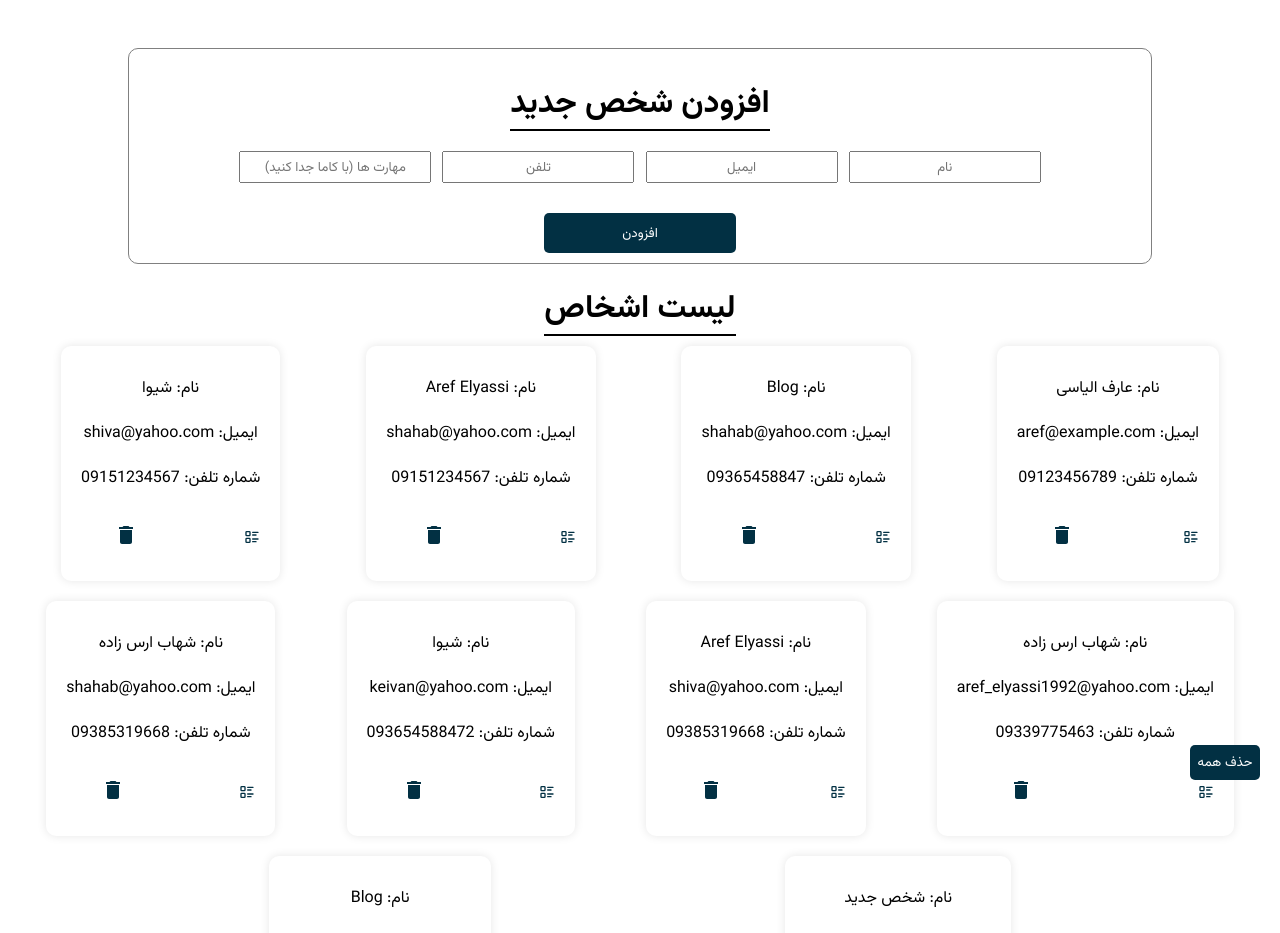
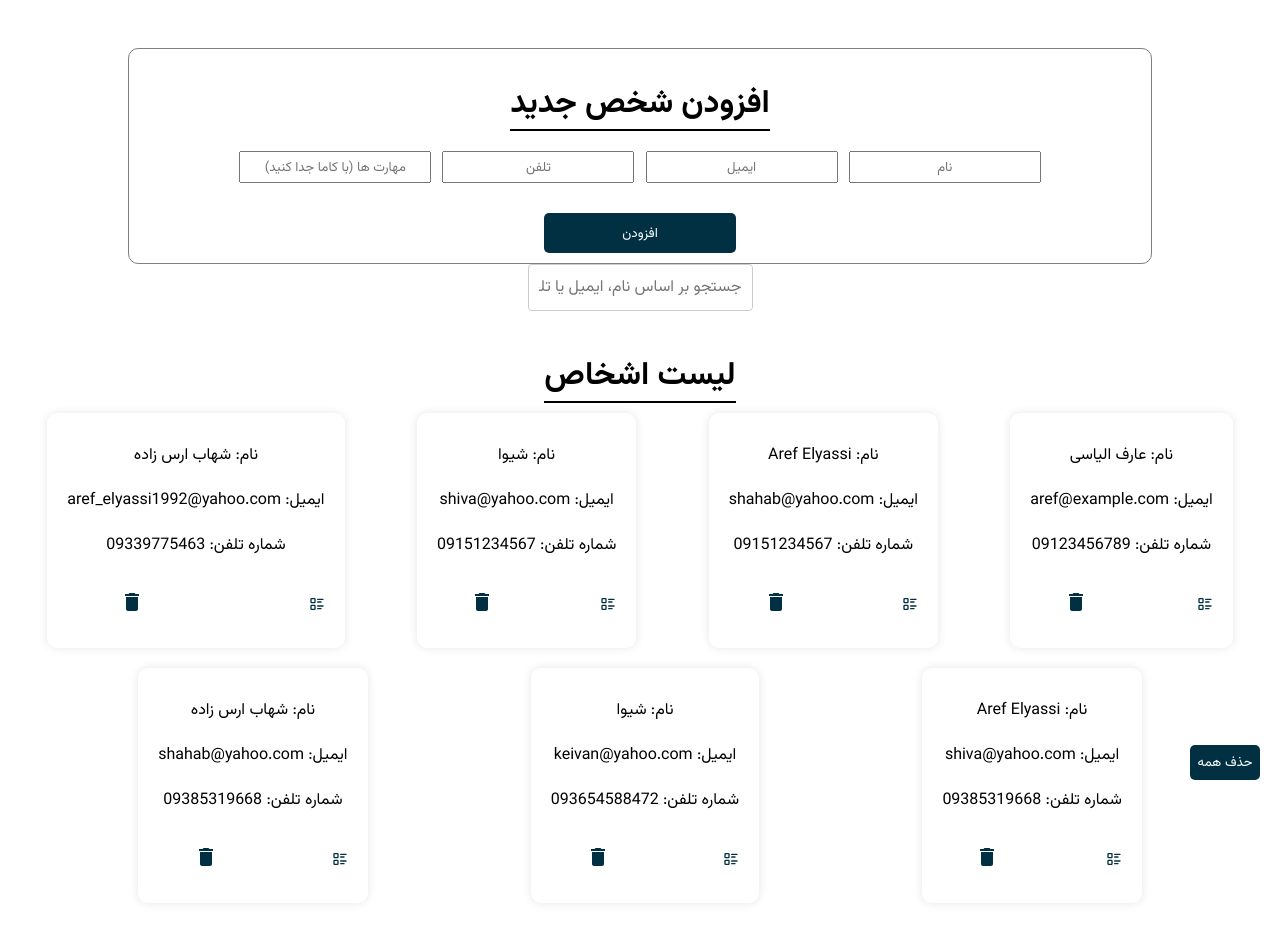
Before and after one commit to aref-elyassi/Contact-App, a React (Vite) app: page / in a window 1280 px wide. Shown: the top 933 px of the page. Built offline with nearby package versions, Linux system fonts and the light colour scheme; data requests are answered from the project's data file.

Commit message:
add search

```diff
--- a/data.json
+++ b/data.json
@@ -8,16 +8,6 @@
       "skills": [
         "react",
         "next"
-      ]
-    },
-    {
-      "id": "1745003862591",
-      "name": "Blog",
-      "email": "shahab@yahoo.com",
-      "phone": "09365458847",
-      "skills": [
-        "python",
-        "java"
       ]
     },
     {
@@ -76,26 +66,6 @@
       "skills": [
         "python"
       ]
-    },
-    {
-      "id": "1745007073142",
-      "name": "شخص جدید",
-      "email": "samira@yahoo.com",
-      "phone": "09339775463",
-      "skills": [
-        "nodejs",
-        "express"
-      ]
-    },
-    {
-      "id": "1745007106141",
-      "name": "Blog",
-      "email": "keivan@yahoo.com",
-      "phone": "09362223344",
-      "skills": [
-        "nodejs",
-        "express"
-      ]
     }
   ]
 }
--- /dev/null
+++ b/src/components/SearchPerson.jsx
@@ -0,0 +1,21 @@
+import React from 'react'
+import styles from './SearchPerson.module.css'
+
+const SearchPerson = ({ search, setSearch }) => {
+  return (
+    <div className={styles.searchContainer}>
+      <input
+        type="text"
+        value={search}
+        onChange={(e) => setSearch(e.target.value)}
+        placeholder="جستجو بر اساس نام، ایمیل یا تلفن..."
+        className={styles.searchInput}
+      />
+
+
+
+    </div>
+  )
+}
+
+export default SearchPerson
--- /dev/null
+++ b/src/components/SearchPerson.module.css
@@ -0,0 +1,49 @@
+.searchContainer {
+    display: flex;
+    gap: 10px;
+    margin-bottom: 20px;
+    align-items: center;
+  }
+
+  .searchInput {
+    padding: 10px;
+    border: 1px solid #ccc;
+    border-radius: 4px;
+    flex-grow: 1;
+    font-size: 16px;
+  }
+
+  .searchButton {
+    padding: 10px 20px;
+    background-color: #4CAF50;
+    color: white;
+    border: none;
+    border-radius: 4px;
+    cursor: pointer;
+    font-size: 16px;
+    transition: background-color 0.3s;
+  }
+
+  .searchButton:hover {
+    background-color: #45a049;
+  }
+
+  .searchButton:disabled {
+    background-color: #cccccc;
+    cursor: not-allowed;
+  }
+
+  .clearButton {
+    padding: 10px 20px;
+    background-color: #f44336;
+    color: white;
+    border: none;
+    border-radius: 4px;
+    cursor: pointer;
+    font-size: 16px;
+    transition: background-color 0.3s;
+  }
+
+  .clearButton:hover {
+    background-color: #d32f2f;
+  }
--- a/src/pages/HomePage.jsx
+++ b/src/pages/HomePage.jsx
@@ -1,16 +1,46 @@
-import React, { useContext } from 'react'
+import React, { useContext, useEffect, useState } from 'react'
 import { PersonContext } from '../context/PersonContext'
 import Card from '../components/Card'
 import styles from './HomePage.module.css'
 import AddPerson from '../components/AddPerson'
 import Swal from 'sweetalert2'
+import SearchPerson from '../components/SearchPerson'
 
 const HomePage = () => {
   const { person, setPerson } = useContext(PersonContext)
-  console.log(person);
+  const [search, setSearch] = useState("")
+  const [displayed, setDisplayed] = useState([])
+
+  useEffect(() => {
+       if (search.trim() === '') {
+      setDisplayed(person);
+    } else {
+      const filtered = person.filter(p =>
+        p.name.toLowerCase().includes(search.toLowerCase()) ||
+        p.email.toLowerCase().includes(search.toLowerCase()) ||
+        p.phone.includes(search)
+      );
+      setDisplayed(filtered);
+    }
+  }, [search, person]);
 
   const deleteHandler = async (id) => {
+
+
     try {
+      const result = await Swal.fire({
+        title: 'آیا مطمئن هستید؟',
+        text: "همه داده‌ها حذف خواهند شد!",
+        icon: 'warning',
+        showCancelButton: true,
+        confirmButtonColor: '#d33',
+        cancelButtonColor: '#3085d6',
+        confirmButtonText: 'بله، حذف کن!',
+        cancelButtonText: 'انصراف'
+      });
+
+      if (!result.isConfirmed) return;
+
       const response = await fetch(`http://localhost:4000/data/${id}`, {
         method: 'DELETE'
       })
@@ -19,20 +49,31 @@ const HomePage = () => {
       }
       const newPerson = person.filter(p => p.id !== id)
       setPerson(newPerson)
+
       Swal.fire({
         position: "top-end",
         icon: "success",
         width: 300,
-        title: "کاربر با موفقیت حذف شد.",
+        title: " داده با موفقیت حذف شدند.",
         showConfirmButton: false,
         timer: 2500
       });
 
+    } catch (error) {
+      console.error('Error deleting all data:', error);
+      Swal.fire({
+        icon: 'error',
+        title: 'خطا',
+        text: `حذف داده‌ها با مشکل مواجه شد: ${error.message}`,
+        confirmButtonText: 'متوجه شدم'
+      });
+    }
 
-    } catch (error) {
-      console.error('Error deleting person:', error)
-      alert('خطا در حذف شخص')
-    }
+
+
+
+
+
   }
 
   const deleteAllHandler = async () => {
@@ -50,11 +91,17 @@ const HomePage = () => {
 
       if (!result.isConfirmed) return;
 
-       await fetch('http://localhost:4000/data', {
+      const response = await fetch(`http://localhost:4000/data`, {
         method: 'DELETE'
-      });
-      setPerson([])
-      window.location.reload()
+      })
+      if (!response.ok) {
+        throw new Error('Failed to delete person')
+      }
+      let newArray = person.splice(0, person.length)
+      console.log(newArray);
+      // پاک کردن state محلی
+      //setPerson(newArray);
+
       Swal.fire({
         position: "top-end",
         icon: "success",
@@ -65,22 +112,23 @@ const HomePage = () => {
       });
 
     } catch (error) {
-      console.error('Error deleting data:', error);
+      console.error('Error deleting all data:', error);
       Swal.fire({
         icon: 'error',
         title: 'خطا',
-        text: 'حذف داده‌ها با مشکل مواجه شد',
+        text: `حذف داده‌ها با مشکل مواجه شد: ${error.message}`,
         confirmButtonText: 'متوجه شدم'
       });
     }
-  }
+  };
 
   return (
-    <div className={styles.container}>
+    <div className={styles.container} >
       <AddPerson />
+      <SearchPerson search={search} setSearch={setSearch} />
       <h1>لیست اشخاص</h1>
       <div className={styles.personList}>
-        {person.map((item) => (
+        {displayed.map((item) => (
           <Card key={item.id} item={item} deleteHandler={deleteHandler} />
         ))}
       </div>
```
